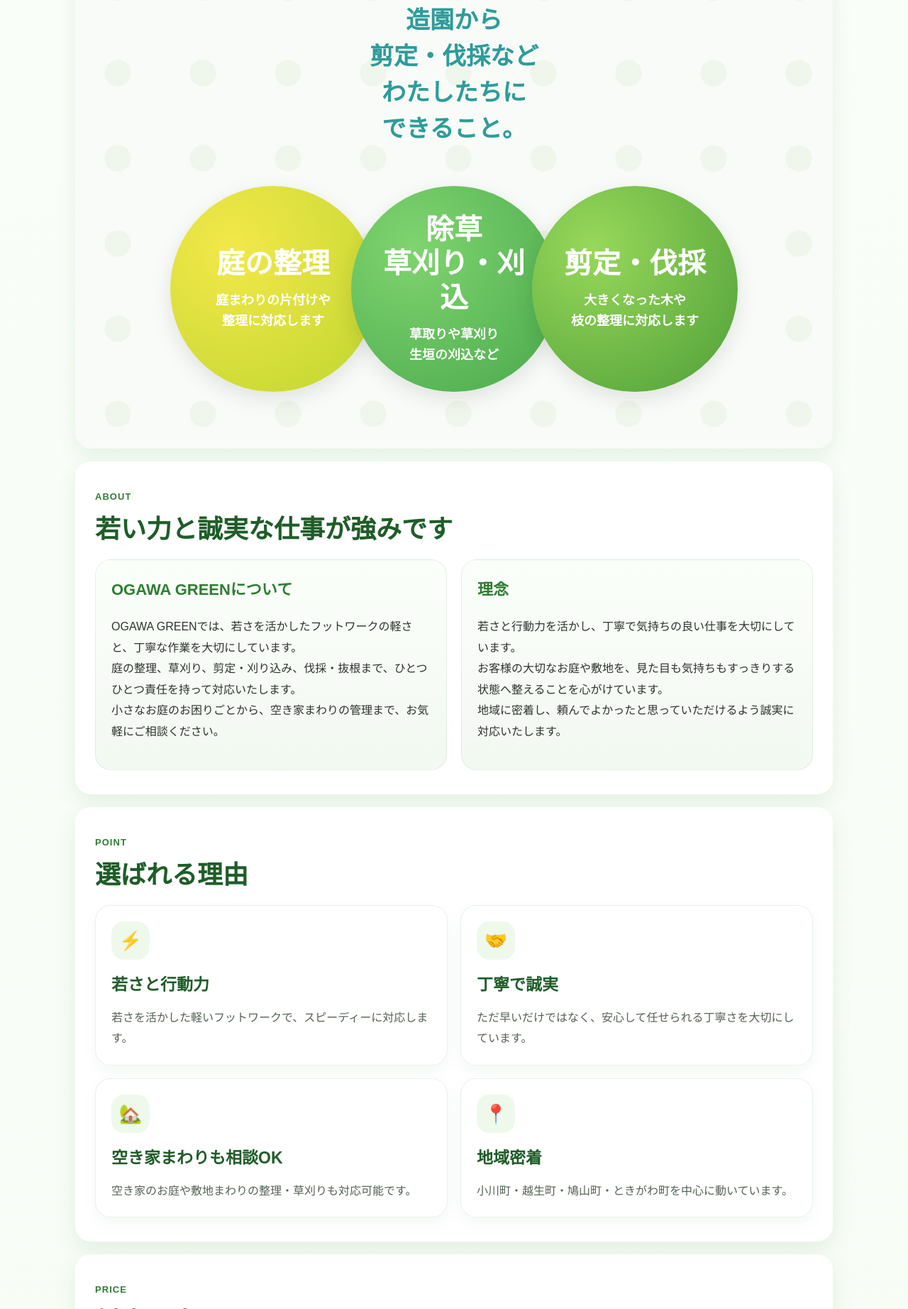
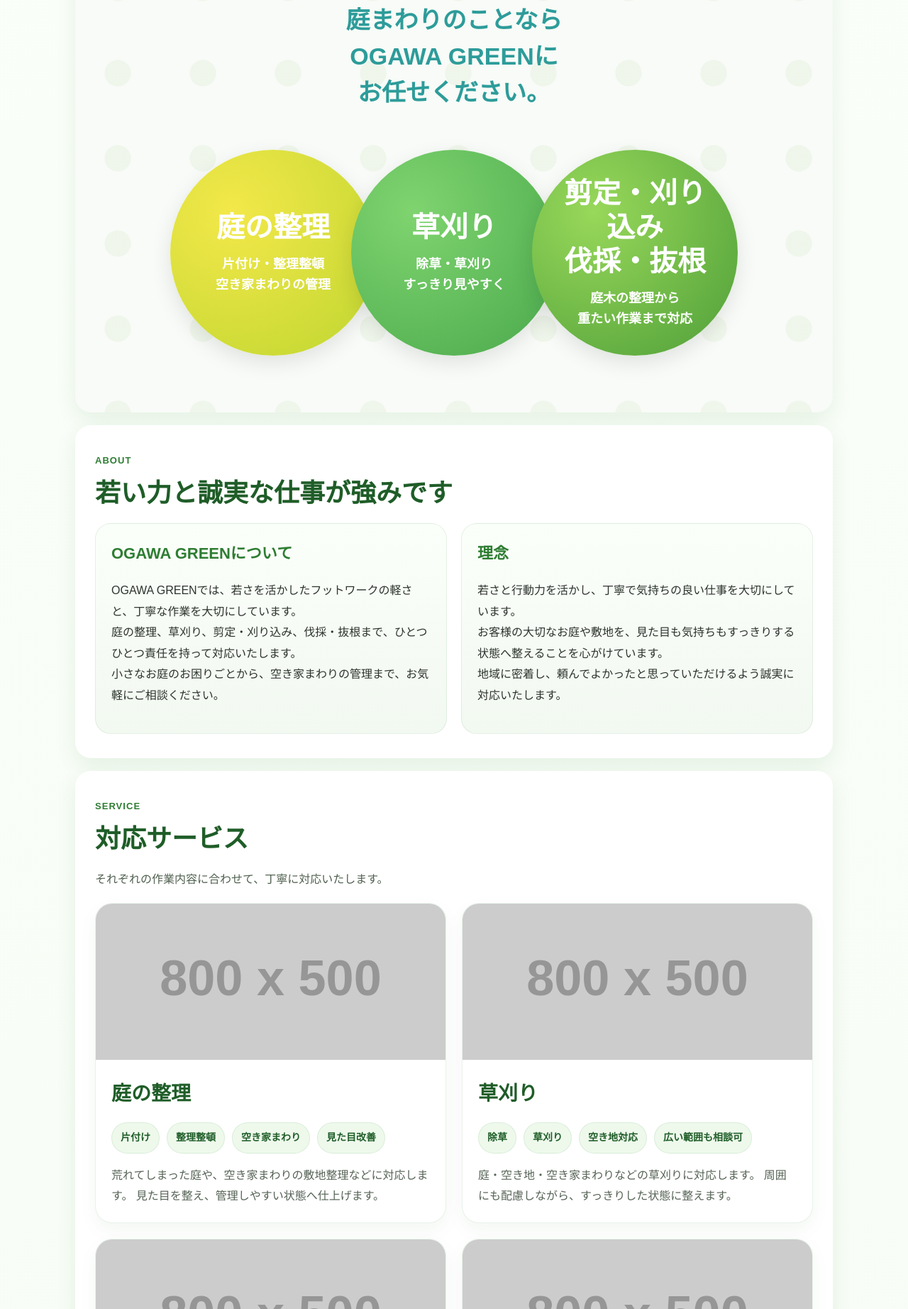
Before and after one commit to xiaochuantommo92-cpu/probable-octo-train, a plain HTML site: page index.html in a window 1280 px wide. Shown: the part 956-2800 px from the top of the page at 71% size. Drawn offline with Linux system fonts and the light colour scheme; placeholder pictures from the web are drawn by us.

Commit message:
Refactor styles and add service detail section
Removed unused yellow color variable and adjusted animations for service bubbles. Added detailed service section with cards for various services offered.

```diff
--- a/index.html
+++ b/index.html
@@ -14,7 +14,6 @@
   --green-pale:#eef9ec;
   --green-bg:#f7fbf6;
   --green-deep:#1f5d28;
-  --yellow:#f4d96b;
   --text:#2d332d;
   --white:#ffffff;
   --shadow:0 10px 28px rgba(46,125,50,.10);
@@ -485,24 +484,22 @@
 .bubble1{
   background:radial-gradient(circle at 30% 30%, #f3e84a, #bfd630);
   margin-right:-35px;
-  animation:bubbleIn .9s ease forwards;
-  animation-delay:.2s;
 }
 
 .bubble2{
   background:radial-gradient(circle at 30% 30%, #7fd46f, #4aa94c);
   margin-right:-35px;
-  animation:bubbleIn .9s ease forwards;
-  animation-delay:.7s;
 }
 
 .bubble3{
   background:radial-gradient(circle at 30% 30%, #98d85a, #4f9f39);
-  animation:bubbleIn .9s ease forwards;
-  animation-delay:1.2s;
 }
 
-/* 強みなど */
+.serviceBubble.show{
+  animation:bubbleIn .9s ease forwards;
+}
+
+/* 強み */
 .strengthGrid,
 .caseGrid,
 .priceGrid{
@@ -539,6 +536,64 @@
 .card p{
   margin:0;
   color:#546154;
+}
+
+/* 詳細サービス */
+.detailServiceGrid{
+  display:grid;
+  grid-template-columns:1fr 1fr;
+  gap:22px;
+}
+
+.detailServiceCard{
+  background:#fff;
+  border:1px solid rgba(46,125,50,.10);
+  border-radius:24px;
+  overflow:hidden;
+  box-shadow:0 10px 24px rgba(46,125,50,.06);
+}
+
+.detailServiceImage{
+  background:#f2f8f1;
+  min-height:220px;
+}
+
+.detailServiceImage img{
+  width:100%;
+  height:220px;
+  object-fit:cover;
+}
+
+.detailServiceBody{
+  padding:22px;
+}
+
+.detailServiceBody h3{
+  margin:0 0 14px;
+  font-size:28px;
+  color:var(--green-deep);
+}
+
+.featureTags{
+  display:flex;
+  flex-wrap:wrap;
+  gap:10px;
+  margin-bottom:16px;
+}
+
+.featureTags span{
+  background:var(--green-pale);
+  color:var(--green-deep);
+  border-radius:999px;
+  padding:8px 12px;
+  font-size:14px;
+  font-weight:700;
+  border:1px solid rgba(46,125,50,.10);
+}
+
+.detailServiceBody p{
+  margin:0;
+  color:#566356;
 }
 
 /* 施工事例 */
@@ -751,7 +806,8 @@
   .companyGrid,
   .strengthGrid,
   .caseGrid,
-  .priceGrid{
+  .priceGrid,
+  .detailServiceGrid{
     grid-template-columns:1fr;
   }
 
@@ -893,7 +949,7 @@
 
   <div class="hero">
     <div class="heroText">
-      <span class="kicker">庭の整理・草刈り・剪定・伐採・空き家管理</span>
+      <span class="kicker">庭の整理・草刈り・剪定・刈り込み・伐採・抜根・空き家管理</span>
       <h1>若さと行動力で、<br>庭をすっきり整えます。</h1>
       <p class="heroLead">
         小川町・越生町・鳩山町・ときがわ町を中心に、<br>
@@ -932,34 +988,33 @@
 
   <section id="bubbles" class="bubbleSection">
     <p class="bubbleLead">
-      造園から<br>
-      剪定・伐採など<br>
-      わたしたちに<br>
-      できること。
+      庭まわりのことなら<br>
+      OGAWA GREENに<br>
+      お任せください。
     </p>
 
     <div class="bubbleWrap">
       <div class="serviceBubble bubble1">
         <h3>庭の整理</h3>
         <p>
-          庭まわりの片付けや<br>
-          整理に対応します
+          片付け・整理整頓<br>
+          空き家まわりの管理
         </p>
       </div>
 
       <div class="serviceBubble bubble2">
-        <h3>除草<br>草刈り・刈込</h3>
+        <h3>草刈り</h3>
         <p>
-          草取りや草刈り<br>
-          生垣の刈込など
+          除草・草刈り<br>
+          すっきり見やすく
         </p>
       </div>
 
       <div class="serviceBubble bubble3">
-        <h3>剪定・伐採</h3>
+        <h3>剪定・刈り込み<br>伐採・抜根</h3>
         <p>
-          大きくなった木や<br>
-          枝の整理に対応します
+          庭木の整理から<br>
+          重たい作業まで対応
         </p>
       </div>
     </div>
@@ -985,6 +1040,90 @@
           地域に密着し、頼んでよかったと思っていただけるよう誠実に対応いたします。
         </p>
       </div>
+    </div>
+  </section>
+
+  <section id="serviceDetail">
+    <span class="sectionLabel">SERVICE</span>
+    <h2>対応サービス</h2>
+    <p class="subText">それぞれの作業内容に合わせて、丁寧に対応いたします。</p>
+
+    <div class="detailServiceGrid">
+
+      <div class="detailServiceCard">
+        <div class="detailServiceImage">
+          <img src="https://placehold.co/800x500/eef9ec/2e7d32?text=%E5%BA%AD%E3%81%AE%E6%95%B4%E7%90%86" alt="庭の整理のイメージ">
+        </div>
+        <div class="detailServiceBody">
+          <h3>庭の整理</h3>
+          <div class="featureTags">
+            <span>片付け</span>
+            <span>整理整頓</span>
+            <span>空き家まわり</span>
+            <span>見た目改善</span>
+          </div>
+          <p>
+            荒れてしまった庭や、空き家まわりの敷地整理などに対応します。
+            見た目を整え、管理しやすい状態へ仕上げます。
+          </p>
+        </div>
+      </div>
+
+      <div class="detailServiceCard">
+        <div class="detailServiceImage">
+          <img src="https://placehold.co/800x500/eef9ec/2e7d32?text=%E8%8D%89%E5%88%88%E3%82%8A" alt="草刈りのイメージ">
+        </div>
+        <div class="detailServiceBody">
+          <h3>草刈り</h3>
+          <div class="featureTags">
+            <span>除草</span>
+            <span>草刈り</span>
+            <span>空き地対応</span>
+            <span>広い範囲も相談可</span>
+          </div>
+          <p>
+            庭・空き地・空き家まわりなどの草刈りに対応します。
+            周囲にも配慮しながら、すっきりした状態に整えます。
+          </p>
+        </div>
+      </div>
+
+      <div class="detailServiceCard">
+        <div class="detailServiceImage">
+          <img src="https://placehold.co/800x500/eef9ec/2e7d32?text=%E5%89%AA%E5%AE%9A%E3%83%BB%E5%88%88%E3%82%8A%E8%BE%BC%E3%81%BF" alt="剪定・刈り込みのイメージ">
+        </div>
+        <div class="detailServiceBody">
+          <h3>剪定・刈り込み</h3>
+          <div class="featureTags">
+            <span>庭木の剪定</span>
+            <span>枝の整理</span>
+            <span>生垣の刈り込み</span>
+            <span>見た目を整える</span>
+          </div>
+          <p>
+            伸びすぎた庭木や生垣を整え、見た目と管理のしやすさの両方を大切に仕上げます。
+          </p>
+        </div>
+      </div>
+
+      <div class="detailServiceCard">
+        <div class="detailServiceImage">
+          <img src="https://placehold.co/800x500/eef9ec/2e7d32?text=%E4%BC%90%E6%8E%A1%E3%83%BB%E6%8A%9C%E6%A0%B9" alt="伐採・抜根のイメージ">
+        </div>
+        <div class="detailServiceBody">
+          <h3>伐採・抜根</h3>
+          <div class="featureTags">
+            <span>不要な木の撤去</span>
+            <span>切り株対応</span>
+            <span>重たい作業</span>
+            <span>安全に配慮</span>
+          </div>
+          <p>
+            大きくなりすぎた木や不要になった木の伐採、抜根にも対応いたします。
+          </p>
+        </div>
+      </div>
+
     </div>
   </section>
 
@@ -1130,8 +1269,30 @@
 window.addEventListener('load', function(){
   setTimeout(function(){
     document.getElementById('loading').classList.add('hide');
-  }, 900);
+  }, 4500);
 });
+
+const bubbleSection = document.querySelector('.bubbleSection');
+const bubbles = document.querySelectorAll('.serviceBubble');
+
+if (bubbleSection && bubbles.length) {
+  const observer = new IntersectionObserver((entries) => {
+    entries.forEach((entry) => {
+      if (entry.isIntersecting) {
+        bubbles.forEach((bubble, index) => {
+          setTimeout(() => {
+            bubble.classList.add('show');
+          }, index * 450);
+        });
+        observer.unobserve(entry.target);
+      }
+    });
+  }, {
+    threshold: 0.3
+  });
+
+  observer.observe(bubbleSection);
+}
 </script>
 
 </body>
```
